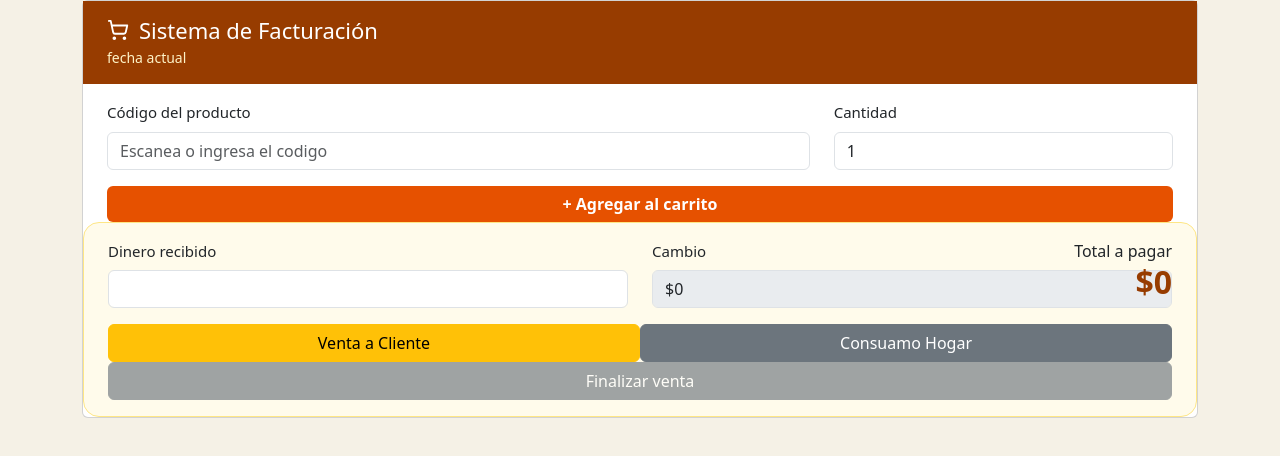
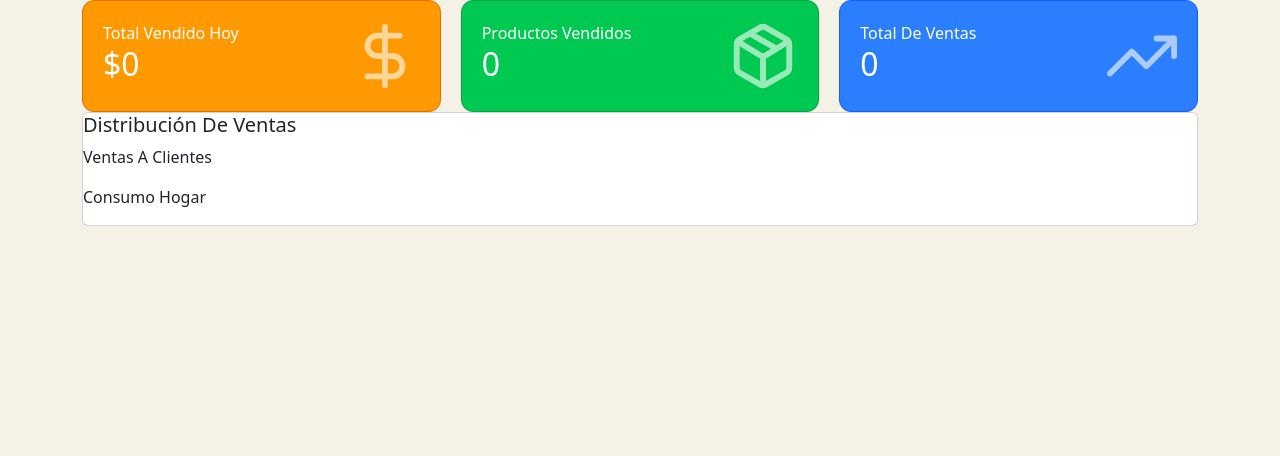
Before and after one commit to lorerodri19/Corceles-Frontend, a React (Vite) app: page /facturacion in a window 1280 px wide. Shown: the top 456 px of the page. Built offline with nearby package versions, Linux system fonts and the light colour scheme.

Commit message:
FALTA VISTA VENTAS Y PRODUCTOS

```diff
--- a/src/App.css
+++ b/src/App.css
@@ -1,3 +1,7 @@
 body{
     background-color: #f5f1e6;
 }
+/*padding*/
+.section-padding{
+  padding: 16px 24px ;
+}
--- a/src/components/vista-Empleado/Facturacion.css
+++ b/src/components/vista-Empleado/Facturacion.css
@@ -1,76 +1,96 @@
+.card-facturacion{
+  border-radius: 12px;
+
+}
+/* ENCABEZADO */
 .encabezado-facturacion {
-  background-color: #973c00;/*COLOR FONDO */
+  background-color: #973c00;
   border-radius: 12px 12px 0 0;
 }
+/* TEXTOS */
+.fecha-actual {
+  font-size: 14px;
+  color: #fef3c6;
+}
+.label{
+  font-size: 15px; /*tamaño texto*/
+    font-weight: 500;/*negrilla*/
+}
 
-.title-facturacion {
-  background-color: #973c00;
-  color: #fff; /*COLOR TEXTO*/
-  display: flex;
-  justify-content: space-between;
-  align-items: flex-start; /*alinea a la izquierda*/
-  padding: 16px 24px 16px 24px;
-  flex-direction: column; /*uno debajo de otro*/
+/* INPUT FOCUS GLOBAL */
+.form-control:focus {
+  border-color: #e65100 !important;
+  box-shadow: 0 0 0 0.2rem rgba(255, 123, 0, 0.356) !important;
 }
-.title-facturacion h2 {
-  margin: 0;
-  display: flex;
-  align-items: center;
-  gap: 10px;
-  font-size: 22px;
-}
-.fecha-actual {
-  margin: 4px 0 0 0; /*espacio debajo del título*/
-  font-size: 14px;
-  color: #fef3c6;/*COLOR TEXTO*/
-}
-.cuerpo-cod-can{
-    background-color: #fff;/*color fondo */
-    padding: 16px 24px 0px 24px;
-}
-.cuerpo-cod-can .form-label {
-  font-size: 15px; /*tamaño texto*/
-  font-weight: 500;/*negrilla*/
-}
-.cuerpo-cod-can .form-control:focus{
-    border-color: #e65100 !important; /*color del borde */
-    box-shadow: 0 0 0 0.2rem rgba(255, 123, 0, 0.356) !important; /*color de sobra*/
-}
-.Botton-agregar{
-    padding: 0px 24px 0px 24px;
-}
-.Botton-agregar button {
-  width: 100%;       /* lo hace largo */
+
+/* BOTÓN AGREGAR */
+.Botton-agregar {
   font-size: 16px;
   font-weight: 600;
-  color: #ffffff;
-  background-color: #e65100;/*color del boton*/
-  border: #e65100;
+  color: #fff !important;
+  background-color: #e65100 !important;
+  border: 1px solid #e65100 !important;
 }
-.Botton-agregar button:hover{
-    background-color: #b94100;/*color a pasar el raton */
+
+.Botton-agregar:hover {
+  background-color: #b94100 !important;
 }
-.cuerpo-tot-di-ca{
-    position: relative;
-  padding: 16px 24px;
+
+/* BLOQUE INFERIOR */
+.cuerpo2 {
+  position: relative;
   background-color: #fffbeb;
   border: 1px solid #fee685;
   border-radius: 16px;
 }
-.cuerpo-tot-di-ca .form-label {
-    font-size: 15px; /*tamaño texto*/
-    font-weight: 500;/*negrilla*/
+
+/* TOTAL */
+.total-pagar {
+  position: static;
+  top: 16px;
+  right: 24px;
+  text-align: right;
 }
-.cuerpo-tot-di-ca .to{
-    color: #973c00;
-    font-weight: 700;/*negrilla*/
+
+.to {
+  color: #973c00;
+  font-weight: 700;
 }
-.total-pagar{
-    position: absolute;
-    top: 16px;
-    right: 24px;
-    text-align: right;
+
+/* BOTONES TIPO VENTA */
+.button-section {
+  display: flex;
+  gap: 12px;
 }
-.cuerpo-tot-di-ca .total{
-    margin: 0px;
+
+.button-section .btn {
+  font-size: 16px;
+  font-weight: 600;
+  background-color: #fff;
+  color: #000;
+  border: 1px solid #ced4da;
 }
+
+.button-section .btn.active {
+  color: #fff !important;
+  background-color: #e65100 !important;
+  border-color: #e65100 !important;
+}
+
+/* BOTÓN FINALIZAR */
+.botton-finalizar:disabled {
+  background-color: #e0e0e0 !important;
+  border-color: #e0e0e0 !important;
+  color: #9e9e9e !important;
+  cursor: not-allowed;
+}
+
+.botton-finalizar:not(:disabled) {
+  background-color: #00a63e !important;
+  border-color: #00a63e !important;
+  color: #fff !important;
+}
+
+.botton-finalizar:not(:disabled):hover {
+  background-color: #008236 !important;
+}
--- a/src/components/vista-Empleado/Tabs-button.css
+++ b/src/components/vista-Empleado/Tabs-button.css
@@ -11,7 +11,9 @@
   background: #fff;
   border: 1px solid #e0e0e0;
   border-radius: 6px;
-  padding: 8px;
+  padding: 8px 8px 8px 8px;
+  position: relative;   /* 👈 IMPORTANTE */
+  left: -30px;          /* 👈 lo corre a la izquierda */
 }
 
 /* QUITAR ESTILO BOOTSTRAP */
--- /dev/null
+++ b/src/components/vista-Empleado/Ventas.css
@@ -0,0 +1,34 @@
+.tarjetas {
+  display: flex;          /* los pone en fila */
+  gap: 20px;              /*espacio entre cards */
+}
+
+.tarjetas .card {
+  flex: 1;                /*todos del mismo tamaño */
+  border-radius: 12px;
+  padding: 20px;
+}
+.Total-vendido{
+    background-color:#fe9a00;
+    border: 1px solid  #e17100;
+}
+.productos-vendidos{
+    background-color:#00c951;
+    border: 1px solid  #00a63e;
+}
+.total-ventas{
+    background-color: #2b7fff;
+    border: 1px solid  #155dfc;
+}
+.tex,
+.to,
+.tarjetas-icons{
+    color: #ffff;
+}
+.tarjetas-icons {
+  position: absolute;
+  right: 20px;
+  top: 20px;
+  font-size: 70px;
+  opacity: 0.6;
+}
--- a/src/components/vista-Empleado/facturacion.jsx
+++ b/src/components/vista-Empleado/facturacion.jsx
@@ -15,22 +15,24 @@ function Facturacion (){
     const cambio = recibido - total;
     return(
         <>
-        <Container className="container-facturacion">
+        <Container className="card-facturacion">
     <Card className="card-facturacion">
-                <CardBody>
+      <CardBody className="p-0">
+
         {/* ENCABEZADO */}
-                    <div className="encabezado-facturacion">
-                        <div className="title-facturacion">
-                        <h2><LuShoppingCart /> Sistema de Facturación</h2>
-                        <p className="fecha-actual">fecha actual</p>
+        <div className="encabezado-facturacion section-padding">
+          <h2 className="d-flex align-items-center gap-2 m-0 text-white">
+            <LuShoppingCart /> Sistema de Facturación
+          </h2>
+          <p className="fecha-actual m-0">fecha actual</p>
         </div>
-                    </div>
+
         {/* INPUTS */}
-                     <div className="cuerpo-cod-can">
+        <div className="section-padding">
           <Row className="mb-3">
             <Col md={8}>
               <Form.Group>
-                            <Form.Label>Código del producto</Form.Label>
+                <Form.Label className="label">Código del producto</Form.Label>
                 <Form.Control
                   type="text"
                   placeholder="Escanea o ingresa el codigo"
@@ -39,9 +41,10 @@ function Facturacion (){
                 />
               </Form.Group>
             </Col>
+
             <Col md={4}>
               <Form.Group>
-                            <Form.Label>Cantidad</Form.Label>
+                <Form.Label className="label">Cantidad</Form.Label>
                 <Form.Control
                   type="text"
                   value={cantidad}
@@ -50,33 +53,40 @@ function Facturacion (){
               </Form.Group>
             </Col>
           </Row>
-                     </div>
+
           {/* BOTÓN AGREGAR */}
-                     <div className="Botton-agregar">
-                     <Button>
+          <Button className="w-100 m-0 Botton-agregar">
             + Agregar al carrito
           </Button>
         </div>
-                    <div className="cuerpo-tot-di-ca">
+
+        {/* BLOQUE INFERIOR */}
+        <div className="section-padding">
+
+          <div className="cuerpo2 section-padding">
+
+            {/* TOTAL */}
             <div className="total-pagar">
-                        <p className="total">Total a pagar </p>
+              <p className="m-0 total">Total a pagar</p>
               <h2 className="to">${total}</h2>
             </div>
+
             {/* PAGO */}
             <Row className="mb-3">
               <Col>
                 <Form.Group>
-                            <Form.Label>Dinero recibido</Form.Label>
+                  <Form.Label className="label">Dinero recibido</Form.Label>
                   <Form.Control
                     type="number"
-                            value={`$${cambio >= 0 ? cambio : 0}`}
+                    value={recibido}
                     onChange={(e) => setRecibido(Number(e.target.value))}
                   />
                 </Form.Group>
               </Col>
+
               <Col>
                 <Form.Group>
-                            <Form.Label>Cambio</Form.Label>
+                  <Form.Label className="label">Cambio</Form.Label>
                   <Form.Control
                     type="text"
                     value={`$${cambio >= 0 ? cambio : 0}`}
@@ -85,28 +95,37 @@ function Facturacion (){
                 </Form.Group>
               </Col>
             </Row>
+
             {/* TIPO DE VENTA */}
-                     <div className="button-section">
+            <Form.Label className="label">Tipo de Venta</Form.Label>
+            <div className="button-section mb-3">
               <Button
-                        variant={tipoVenta === "cliente" ? "warning" : "secondary"}
+                variant="secondary"
                 onClick={() => setTipoVenta("cliente")}
-                        className="w-50"
-                        >Venta a Cliente</Button>
+                className={`flex-fill ${tipoVenta === "cliente" ? "active" : ""}`}
+              >
+                Venta a Cliente
+              </Button>
+
               <Button
-                        variant={tipoVenta === "hogar" ? "warning" : "secondary"}
+                variant="secondary"
                 onClick={() => setTipoVenta("hogar")}
-                        className="w-50"
-                        >Consuamo Hogar </Button>
+                className={`flex-fill ${tipoVenta === "hogar" ? "active" : ""}`}
+              >
+                Consumo Hogar
+              </Button>
+            </div>
 
-                     </div>
             {/* FINALIZAR */}
             <Button
               variant="secondary"
-                        className="w-100"
+              className="w-100 botton-finalizar"
               disabled={total === 0}
             >
               Finalizar venta
             </Button>
+
+          </div>
         </div>
 
       </CardBody>
--- a/src/components/vista-Empleado/tabs-button.jsx
+++ b/src/components/vista-Empleado/tabs-button.jsx
@@ -1,14 +1,16 @@
 import "./Tabs-button.css";
+import"./facturacion.jsx";
 import { Container, Tab, Tabs } from "react-bootstrap";
+import Facturacion from "./facturacion.jsx";
 
 function TabsSecciones() {
     return (
         <>
         <Container className='Card'>
 
-            <Tabs defaultActiveKey="Facturacion"  className="mb-3 custom-tabs" variant="tabs" fill>
+            <Tabs defaultActiveKey="Facturacion"  className="mb-3 px-0 custom-tabs" variant="tabs" >
                 <Tab eventKey="Facturacion" title="Facturación" >
-
+                    <Facturacion/>
                 </Tab>
                 <Tab eventKey="Ventas" title="Ventas" >
 
--- /dev/null
+++ b/src/components/vista-Empleado/ventas.jsx
@@ -0,0 +1,40 @@
+import { Container, CardBody, Card, Button, Form, Row, Col } from "react-bootstrap";
+import { useState } from "react";
+import "./Ventas.css"
+import { LuDollarSign } from "react-icons/lu";
+import { LuPackage } from "react-icons/lu";
+import { FiTrendingUp } from "react-icons/fi";
+
+function Ventas (){
+    return(
+        <>
+        <Container>
+            <div className="tarjetas">
+                <Card className="Total-vendido">
+                    <p className="tex m-0">Total Vendido Hoy</p>
+                    <h2 className="to">${0}</h2>
+                    <LuDollarSign className="tarjetas-icons"/>
+                </Card>
+                <Card className="productos-vendidos">
+                    <p className="tex m-0">Productos Vendidos</p>
+                    <h2 className="to">{0}</h2>
+                    <LuPackage className="tarjetas-icons"/>
+                </Card>
+                <Card className="total-ventas">
+                    <p className="tex m-0">Total De Ventas</p>
+                    <h2 className="to">{0}</h2>
+                    <FiTrendingUp className="tarjetas-icons"/>
+                </Card>
+            </div>
+            <div className="porcentaje-ventas">
+                <Card className="distribucion-ventas">
+                    <h5>Distribución De Ventas</h5>
+                    <p className="distri">Ventas A Clientes</p>
+                    <p className="distri">Consumo Hogar</p>
+                </Card>
+            </div>
+        </Container>
+        </>
+        )
+}
+export default Ventas;
--- a/src/routes/AppRoutes.jsx
+++ b/src/routes/AppRoutes.jsx
@@ -1,6 +1,7 @@
 import { Routes, Route, Navigate } from "react-router-dom";
 import IniciarSesion from "../pages/IniciarSesion";
-import Facturacion from "../components/vista-Empleado/facturacion"
+import Facturacion from "../components/vista-Empleado/ventas"
+
 
 export const AppRoutes = () => {
   return (
```
Also changed, not shown: 1 other file (tests, documents, lock files or other folders). Lines whose indentation alone changed are shown as unchanged.
